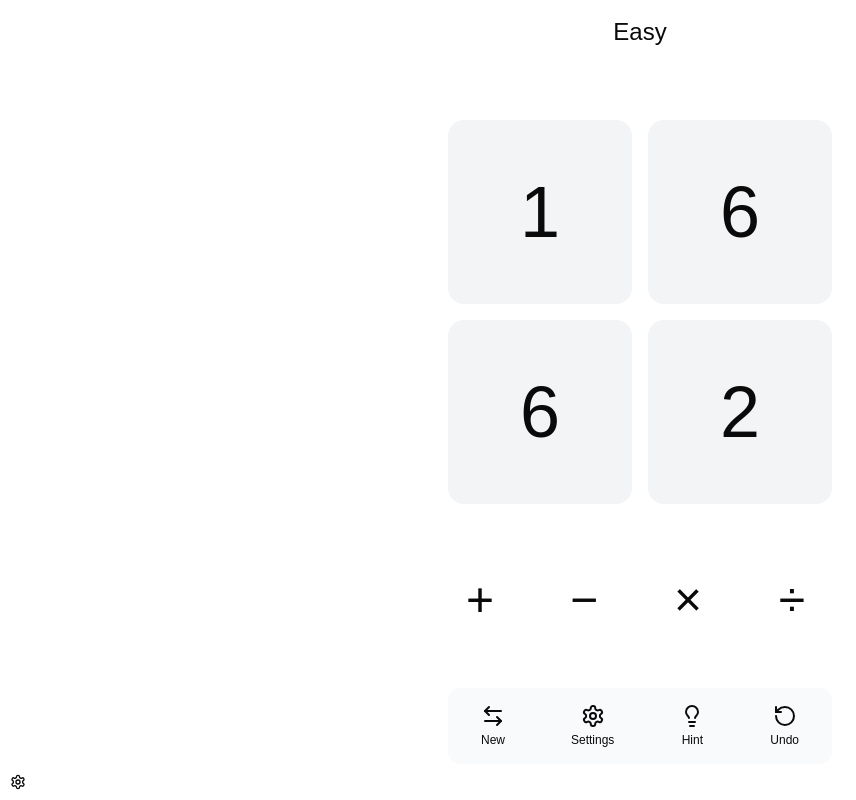
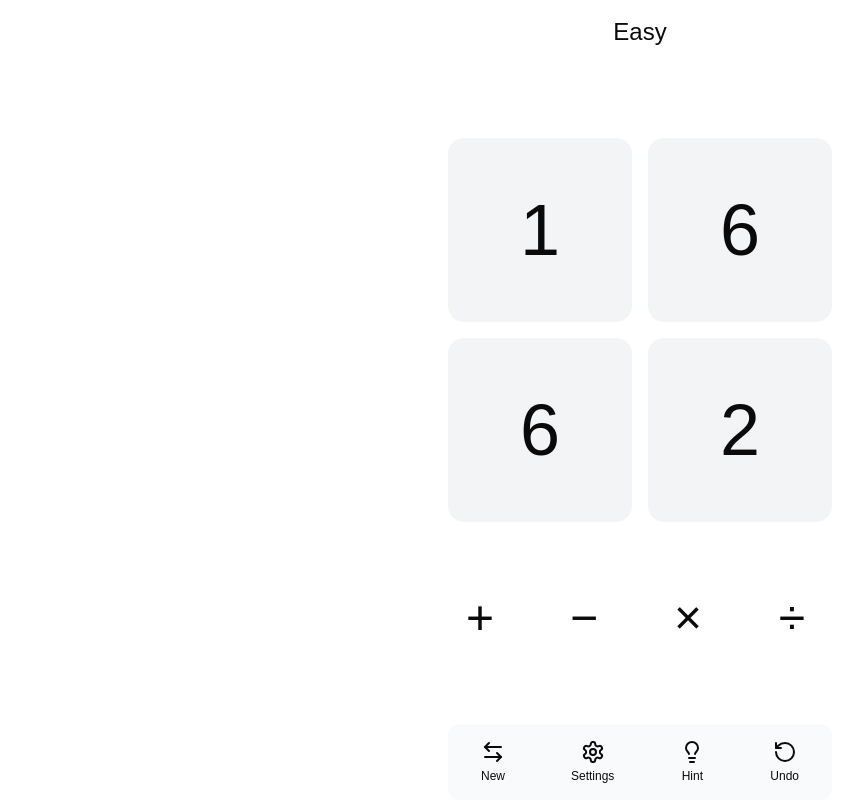
Before and after one commit to dchen327/24-game, a Next.js app: page / in a window 1280 px wide. Shown: the whole page, without its empty margins (0-856 px from the left). Built offline with nearby package versions, Linux system fonts and the light colour scheme.

Commit message:
height fix?

```diff
--- a/src/app/page.tsx
+++ b/src/app/page.tsx
@@ -160,7 +160,7 @@ export default function Home() {
   };
 
   return (
-    <div className="flex flex-col h-screen bg-white">
+    <div className="flex flex-col h-svh bg-white">
       {/* Header */}
       <div className="text-center py-4">
         <h1 className="text-2xl font-medium">{difficulties[difficulty]}</h1>
@@ -262,12 +262,6 @@ export default function Home() {
       </Dialog>
       {/* Settings Modal */}
       <Dialog open={showSettingsModal} onOpenChange={setShowSettingsModal}>
-        <DialogTrigger asChild>
-          <Button variant="ghost" size="icon">
-            <Settings className="h-[1.2rem] w-[1.2rem]" />
-            <span className="sr-only">Open settings</span>
-          </Button>
-        </DialogTrigger>
         <DialogContent className="sm:max-w-[425px]">
           <DialogHeader>
             <DialogTitle>Settings</DialogTitle>
```
